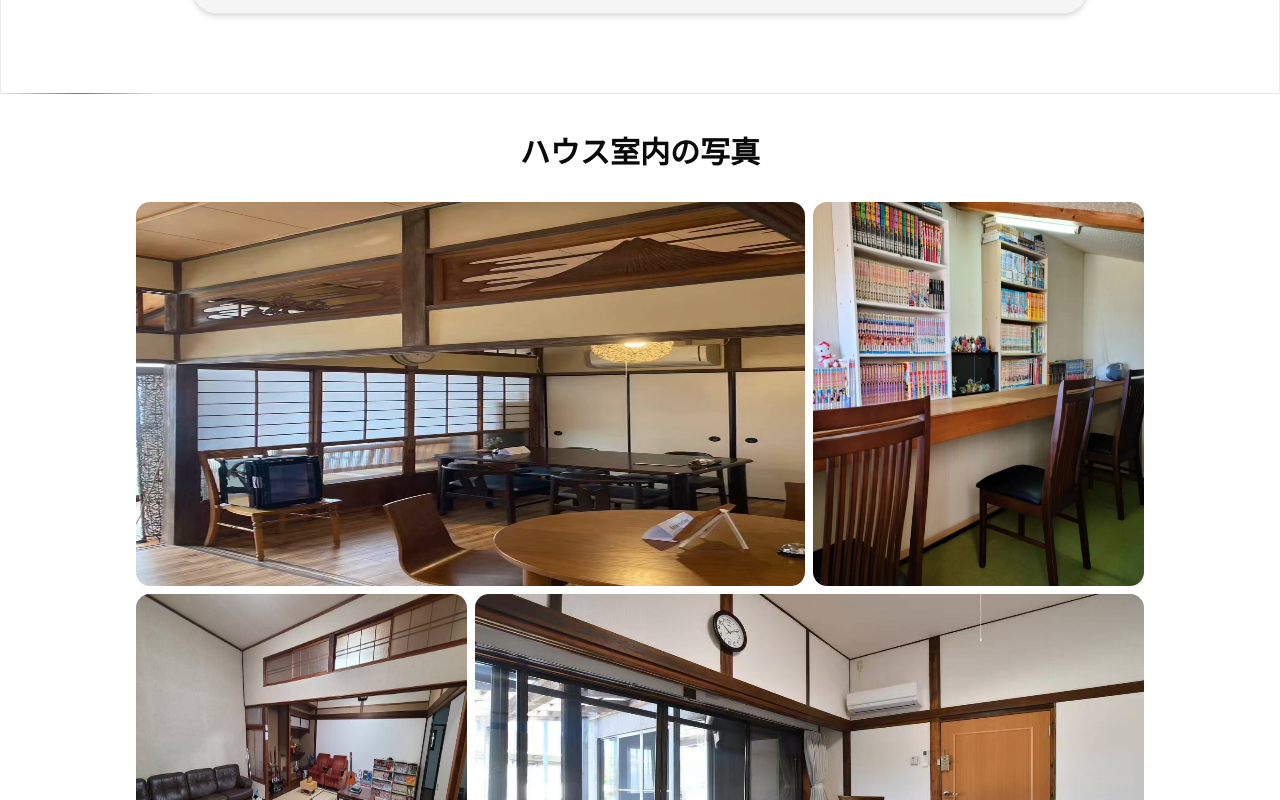
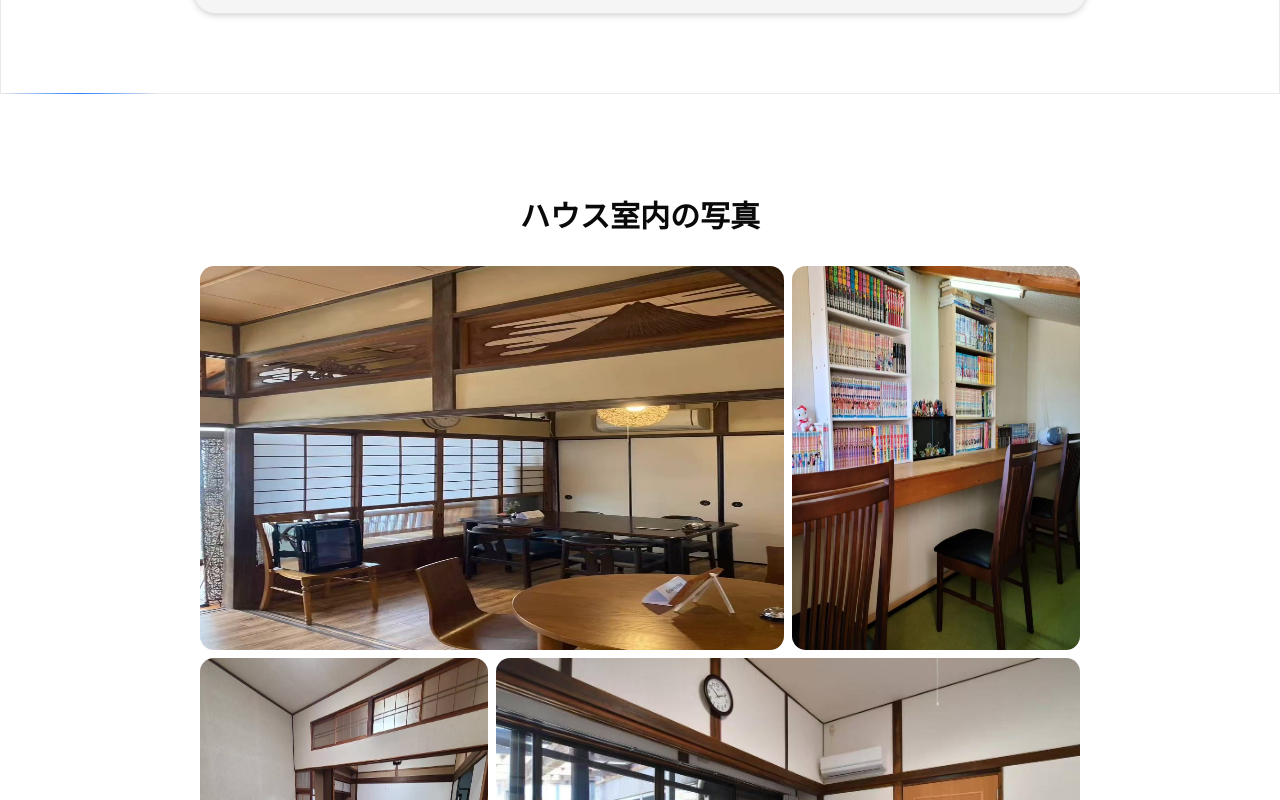
Before and after one commit to spritessmile/react_fashion, a Next.js app: page / in a window 1280 px wide. Shown: the part 1100-1900 px from the top of the page. Built offline with nearby package versions, Linux system fonts and the light colour scheme.

Commit message:
fix: make whole component responsive for mobile

```diff
--- a/src/components/PersonnelSection.tsx
+++ b/src/components/PersonnelSection.tsx
@@ -9,7 +9,7 @@ import insideImg4 from '@/assets/images/insideOfHouse/img-4.jpg'
 
 export function PersonnelSection() {
   return (
-    <div className="p-x-24 mx-auto mb-[964px] h-screen max-w-5xl md:mb-48">
+    <div className="p-x-24 mx-auto mb-[964px] h-screen max-w-5xl md:mb-48 md:p-16">
       <h1 className="mb-8 text-center text-3xl font-semibold">
         ハウス室内の写真
       </h1>
```
